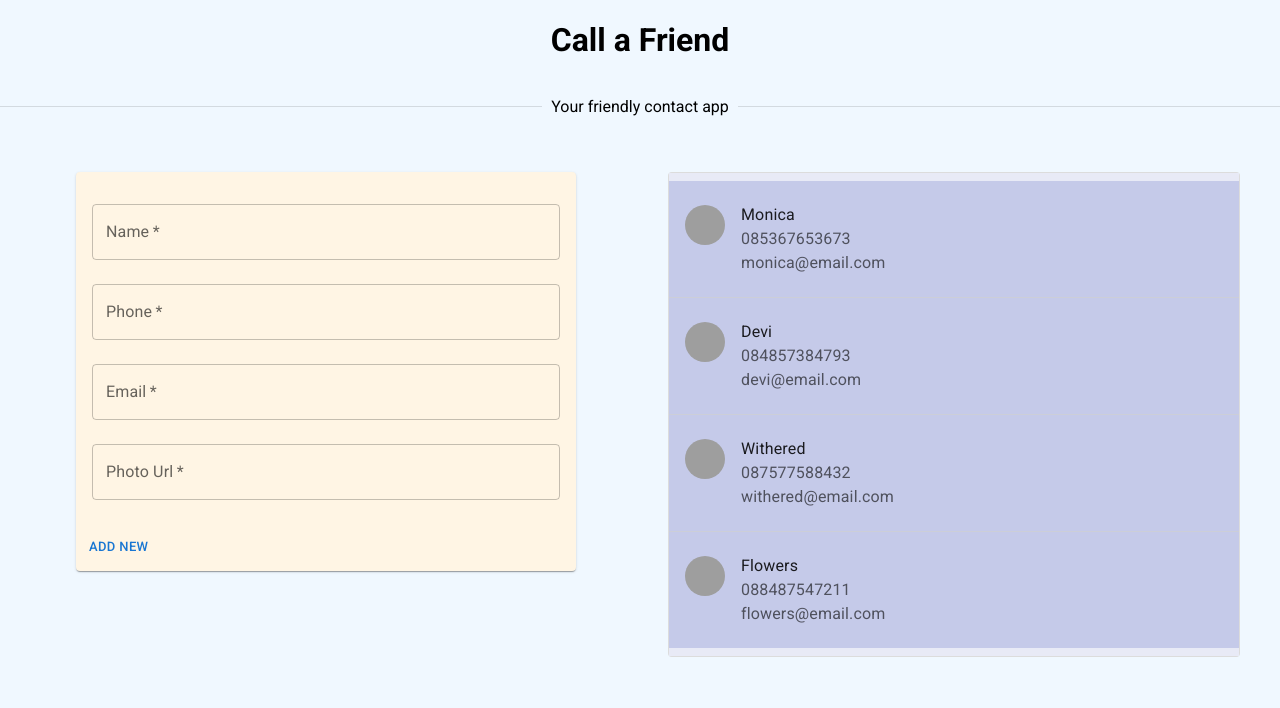
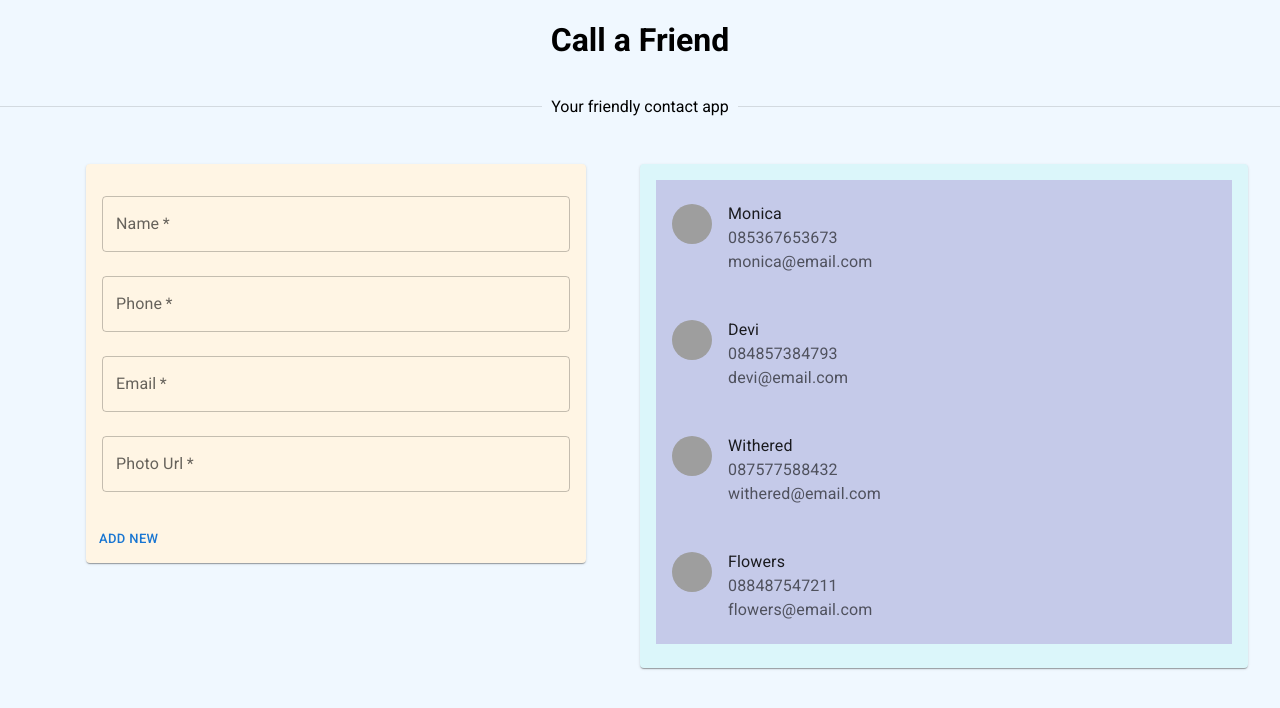
Before and after one commit to dts-kominfo-rea4a/challenge-react-with-mui-adlihardiyanto, a React (Create React App) app: page / in a window 1280 px wide. Shown: the top 708 px of the page. Built offline with nearby package versions, Linux system fonts and the light colour scheme; grey boxes are pictures that could not be loaded.

Commit message:
Update App.js

```diff
--- a/src/App.js
+++ b/src/App.js
@@ -1,13 +1,14 @@
-import { useEffect, useState } from 'react';
+import React, { useState } from 'react';
+import { Card, CardContent, Container, Grid } from '@mui/material';
+import Header from './components/Header';
+import ContactForm from './components/ContactForm';
+import Contact from './components/Contact';
 import './App.css';
-import Header from "./components/Header";
-import { Grid, Divider,  List, Paper} from "@mui/material";
-import ContactForm from "./components/ContactForm";
-import Contact from "./components/Contact";
-import { grey,indigo } from "@mui/material/colors";
 
 // Uncomment untuk memuat daftar kontak
+// import contactsJSON from './data/contacts.json';
 import contactsJSON from './data/contacts.json';
+
 const App = () => {
   // Masukkan Header dan lakukan map untuk Contact ke dalam div App
   // untuk membuat daftar kontak bisa menggunakan MUI list
@@ -15,35 +16,31 @@ const App = () => {
 
   // Masukkan contacts yang sudah didapat dalam JSON sebagai initial state
   // Buatlah handler untuk menambahkan kontak baru yang akan dikirim ke ContactForm
-  const [contacts, setContacts] = useState([contactsJSON]);
 
-  useEffect(() => {
-    setContacts(contactsJSON);
-  }, []);
+  const [contacts, setContacts] = useState(contactsJSON)
 
-  const addContact = (contact) => {
+  const formSubmitHandler = (contact) => {
     setContacts([...contacts, contact]);
   };
 
   return (
     <div className="App">
-      <Header/>
-      <Grid container spacing ={7} padding={5}>
-        <Grid item xs={12} md={6}>
-          <ContactForm handleSave={addContact}/>
+      <Header />
+      <Grid container sx={{padding:'2rem'}}>
+        <Grid item xs={6}>
+          <Container>
+            <ContactForm submitHandler={formSubmitHandler} />
+          </Container>
         </Grid>
-        <Grid item xs={12} md={6}>
-					<Paper variant="outlined" sx={{ bgcolor: grey[50] }}>
-          <List sx={{bgcolor: indigo[50]}}>
-							{contacts.map((contact, index) => (
-								<div key={index}>
-									<Contact data={contact} />
-									{index !== contacts.length - 1 && <Divider />}
-								</div>
-							))}
-						</List>
-					</Paper>
-				</Grid>
+        <Grid item xs={6}>
+        <Card sx={{ backgroundColor: "#DBF6FA" }}>
+          <CardContent>
+            {contacts.map((data, i) => (
+              <Contact key={i} data={data} />
+            ))}
+          </CardContent>
+        </Card>
+        </Grid>
       </Grid>
     </div>
   );
```
